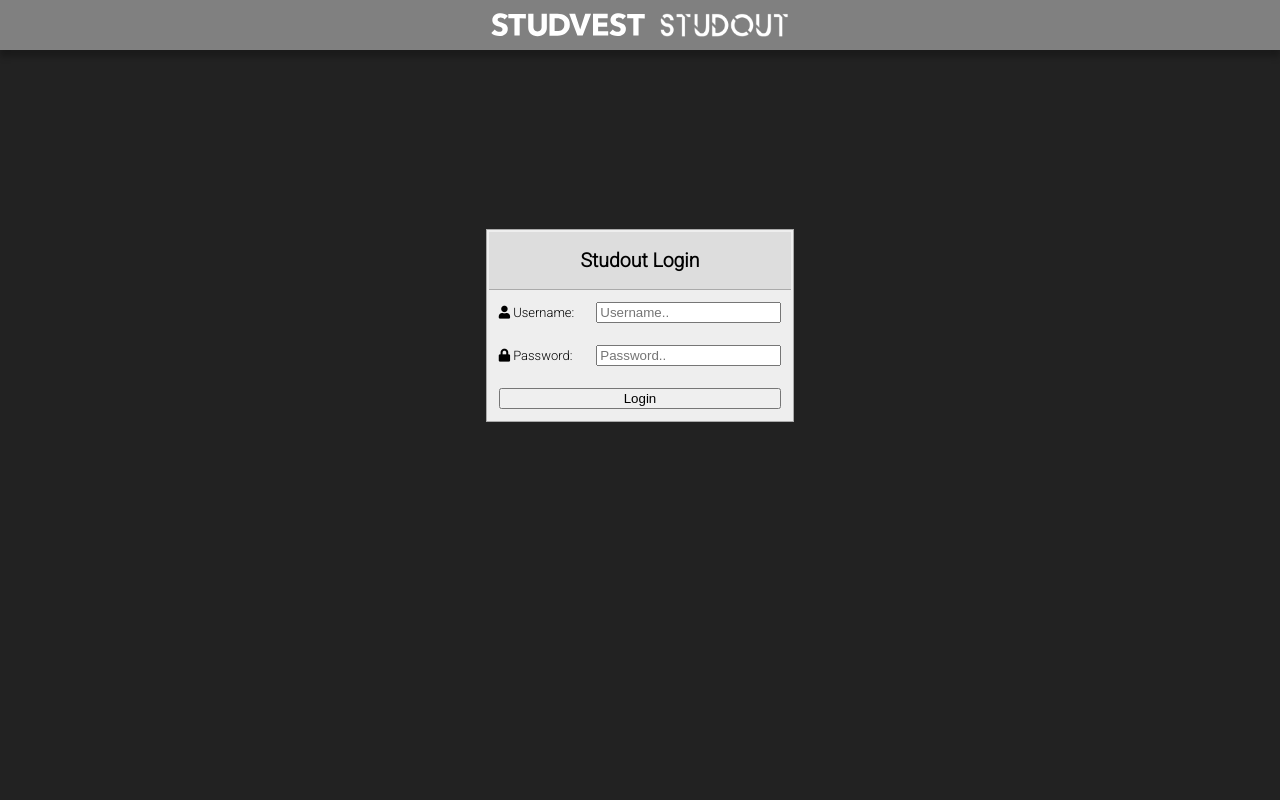
After one commit to AryanGharshi/Studvest-collab, a PHP site: page /login.php in a window 1280 px wide. The commit adds this page. Run offline with PHP 8.4, Linux system fonts and the light colour scheme.

Commit message:
Added login to inputform (Not done with CSS)

```diff
--- a/getDrunk/css/inputForm.css
+++ b/getDrunk/css/inputForm.css
@@ -199,6 +199,14 @@
 .list .td-submit {
     padding-left: 0;
     padding-right: 0;
+}
+
+/** LOG OUT BUTTON **/
+
+.logout {
+  position: absolute;
+  bottom: 30px;
+  width: 60px;
 }
 
 
--- /dev/null
+++ b/getDrunk/css/login.css
@@ -0,0 +1,26 @@
+
+body {
+  font-family: 'Roboto', sans-serif;
+}
+
+table {
+  margin-top: 150px;
+  border: 1px solid;
+  background-color: #eee;
+}
+
+td {
+  border: 0px;
+  padding: 10px;
+  font-family: 'Roboto', sans-serif;
+  color: black;
+}
+
+th {
+  border-bottom: 1px solid;
+  background-color: #ddd;
+}
+
+.login_box {
+  color: black;
+}
--- /dev/null
+++ b/getDrunk/html/login.php
@@ -0,0 +1,38 @@
+<!DOCTYPE html>
+<html lang="en">
+<meta name="viewport" content="width=device-width, initial-scale=1.0">
+<head>
+  <meta charset="UTF-8">
+  <title>Studout - Administration</title>
+  <link rel='icon' href='../media/favicons/studvest.png' type='image/x-icon'/ >
+  <link rel="stylesheet" href="../css/main.css?version=<?= time() ?>">
+  <link rel="stylesheet" href="../css/inputForm.css?version=<?= time() ?>">
+  <link rel="stylesheet" href="../css/login.css?version=<?= time() ?>">
+  <link rel="stylesheet" href="https://use.fontawesome.com/releases/v5.7.1/css/all.css">
+</head>
+<body>
+  <a href="inputForm.php">
+      <?php include('header.php'); ?>
+  </a>
+  <div id="main" class="main">
+  <form action="validate.php" method="post">
+    <table align="center">
+      <tr>
+        <th colspan="2"><h2 class="login_box" align="center">Studout Login</h2></th>
+      </tr>
+      <tr>
+        <td><i class="fas fa-user"></i> Username:</td>
+        <td><input type="text" class="login_box" name="username" placeholder="Username..">
+        </td>
+      </tr>
+      <tr>
+        <td><i class="fas fa-lock"></i> Password:</td>
+        <td><input type="password" class="login_box" name="password" placeholder="Password..">
+        </td>
+      </tr>
+      <tr>
+        <td align="center" colspan="2"><input type="submit" name="login" value=Login></td>
+      </tr>
+    </div>
+  </body>
+  </html>
```
Also changed, not shown: getDrunk/html/inputForm.php (+16 -0 lines), getDrunk/html/inputForm_add.php (+16 -0 lines), getDrunk/html/logout.php (added, +15 -0 lines), getDrunk/html/validate.php (added, +51 -0 lines).
